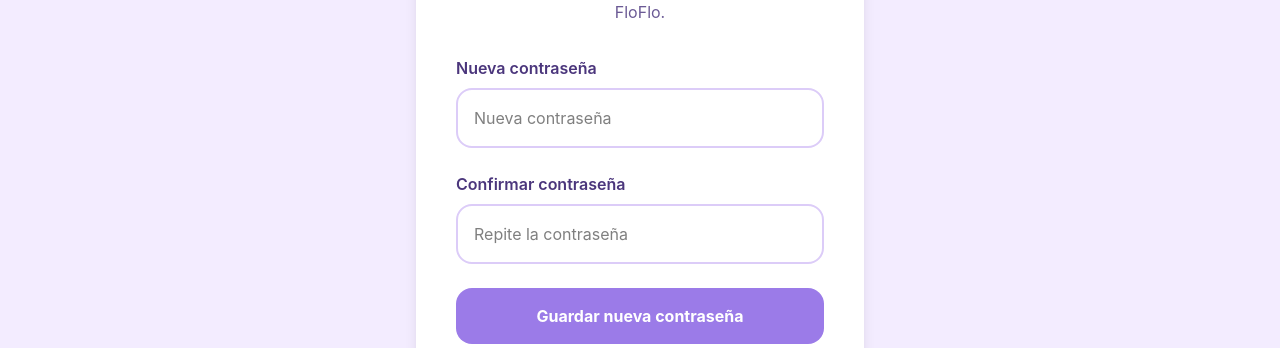
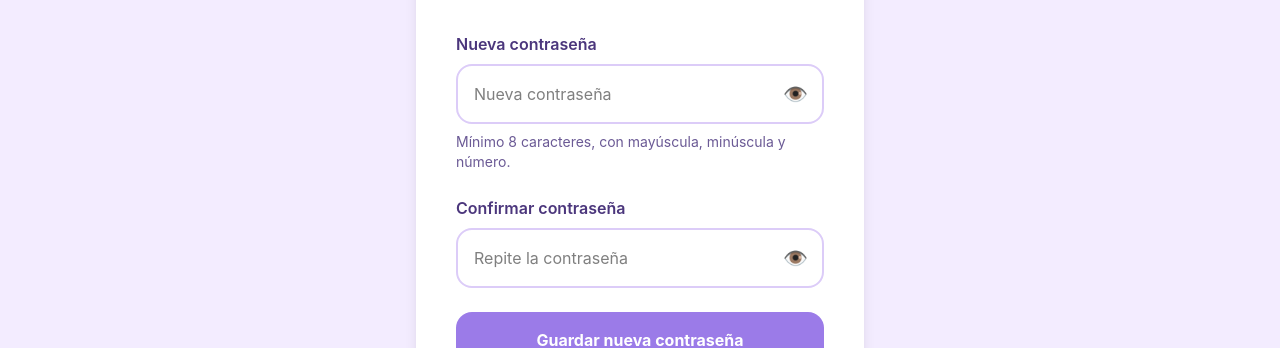
Before and after one commit to DorianAndrea/FloFloDesktop2, a React (Vite) app: page /reset-password in a window 1280 px wide. Shown: the part 395-743 px from the top of the page. Built offline with nearby package versions, Linux system fonts and the light colour scheme; no server answers.

Commit message:
actualizar los password y confirme password

```diff
--- a/src/pages/InvitacionEquipoFloFlo.jsx
+++ b/src/pages/InvitacionEquipoFloFlo.jsx
@@ -37,6 +37,8 @@ const InvitacionEquipoFloFlo = () => {
   const [lastName, setLastName] = useState("");
   const [password, setPassword] = useState("");
   const [confirmPassword, setConfirmPassword] = useState("");
+  const [showPassword, setShowPassword] = useState(false);
+  const [showConfirmPassword, setShowConfirmPassword] = useState(false);
   const [registering, setRegistering] = useState(false);
   const [errorMessage, setErrorMessage] = useState("");
 
@@ -323,13 +325,29 @@ const InvitacionEquipoFloFlo = () => {
                   Contraseña
                 </label>
 
+                <div className="relative">
                   <input
-                  type="password"
+                    type={showPassword ? "text" : "password"}
                     value={password}
                     onChange={(event) => setPassword(event.target.value)}
-                  className="w-full rounded-2xl border-2 border-[#E4D8FF] px-4 py-3 outline-none focus:border-[#9B7BE8]"
+                    className="w-full rounded-2xl border-2 border-[#E4D8FF] px-4 py-3 pr-14 outline-none focus:border-[#9B7BE8]"
                     required
                   />
+
+                  <button
+                    type="button"
+                    onClick={() => setShowPassword((current) => !current)}
+                    className="absolute right-4 top-1/2 -translate-y-1/2 text-xl"
+                    aria-label={
+                      showPassword ? "Ocultar contraseña" : "Mostrar contraseña"
+                    }
+                    title={
+                      showPassword ? "Ocultar contraseña" : "Mostrar contraseña"
+                    }
+                  >
+                    {showPassword ? "🙈" : "👁️"}
+                  </button>
+                </div>
 
                 <p className="mt-1 text-xs text-gray-400">
                   Mínimo 8 caracteres, con mayúscula, minúscula y número.
@@ -341,13 +359,35 @@ const InvitacionEquipoFloFlo = () => {
                   Confirmar contraseña
                 </label>
 
+                <div className="relative">
                   <input
-                  type="password"
+                    type={showConfirmPassword ? "text" : "password"}
                     value={confirmPassword}
                     onChange={(event) => setConfirmPassword(event.target.value)}
-                  className="w-full rounded-2xl border-2 border-[#E4D8FF] px-4 py-3 outline-none focus:border-[#9B7BE8]"
+                    className="w-full rounded-2xl border-2 border-[#E4D8FF] px-4 py-3 pr-14 outline-none focus:border-[#9B7BE8]"
                     required
                   />
+
+                  <button
+                    type="button"
+                    onClick={() =>
+                      setShowConfirmPassword((current) => !current)
+                    }
+                    className="absolute right-4 top-1/2 -translate-y-1/2 text-xl"
+                    aria-label={
+                      showConfirmPassword
+                        ? "Ocultar confirmación de contraseña"
+                        : "Mostrar confirmación de contraseña"
+                    }
+                    title={
+                      showConfirmPassword
+                        ? "Ocultar contraseña"
+                        : "Mostrar contraseña"
+                    }
+                  >
+                    {showConfirmPassword ? "🙈" : "👁️"}
+                  </button>
+                </div>
               </div>
 
               <button
--- a/src/pages/ResetPassword.jsx
+++ b/src/pages/ResetPassword.jsx
@@ -14,6 +14,10 @@ const ResetPassword = () => {
 
   const [newPassword, setNewPassword] = useState("");
   const [confirmPassword, setConfirmPassword] = useState("");
+
+  const [showNewPassword, setShowNewPassword] = useState(false);
+  const [showConfirmPassword, setShowConfirmPassword] = useState(false);
+
   const [loading, setLoading] = useState(false);
 
   const handleResetPassword = async (e) => {
@@ -41,13 +45,16 @@ const ResetPassword = () => {
       return;
     }
 
-    if (newPassword.length < 6) {
+    const passwordRegex = /^(?=.*[a-z])(?=.*[A-Z])(?=.*\d).{8,}$/;
+
+    if (!passwordRegex.test(newPassword)) {
       showFeedback({
         type: "warning",
         icon: "⚠️",
-        label: "Contraseña muy corta",
-        title: "Usa al menos 6 caracteres",
-        message: "La nueva contraseña debe tener al menos 6 caracteres.",
+        label: "Contraseña débil",
+        title: "Revisa tu nueva contraseña",
+        message:
+          "La contraseña debe tener al menos 8 caracteres e incluir mayúscula, minúscula y número.",
       });
       return;
     }
@@ -98,11 +105,7 @@ const ResetPassword = () => {
     <div className="min-h-screen bg-[#F3ECFF] flex justify-center items-center px-6">
       <div className="bg-white rounded-[2rem] shadow-lg p-10 w-full max-w-md">
         <div className="flex justify-center mb-6">
-          <img
-            src={felix}
-            alt="Felix"
-            className="w-32 h-32 object-contain"
-          />
+          <img src={felix} alt="Felix" className="w-32 h-32 object-contain" />
         </div>
 
         <h1 className="text-3xl font-bold text-[#4B367C] text-center mb-2">
@@ -119,13 +122,32 @@ const ResetPassword = () => {
               Nueva contraseña
             </label>
 
+            <div className="relative">
               <input
-              type="password"
+                type={showNewPassword ? "text" : "password"}
                 value={newPassword}
                 onChange={(e) => setNewPassword(e.target.value)}
                 placeholder="Nueva contraseña"
-              className="w-full p-4 rounded-2xl border-2 border-[#DCCCF8] focus:outline-none focus:border-[#9B7BE8]"
+                className="w-full p-4 pr-14 rounded-2xl border-2 border-[#DCCCF8] focus:outline-none focus:border-[#9B7BE8]"
               />
+
+              <button
+                type="button"
+                onClick={() => setShowNewPassword((current) => !current)}
+                className="absolute right-4 top-1/2 -translate-y-1/2 text-xl"
+                aria-label={
+                  showNewPassword ? "Ocultar contraseña" : "Mostrar contraseña"
+                }
+                title={
+                  showNewPassword ? "Ocultar contraseña" : "Mostrar contraseña"
+                }
+              >
+                {showNewPassword ? "🙈" : "👁️"}
+              </button>
+            </div>
+            <p className="mt-2 text-sm text-[#6B5A95]">
+              Mínimo 8 caracteres, con mayúscula, minúscula y número.
+            </p>
           </div>
 
           <div>
@@ -133,13 +155,33 @@ const ResetPassword = () => {
               Confirmar contraseña
             </label>
 
+            <div className="relative">
               <input
-              type="password"
+                type={showConfirmPassword ? "text" : "password"}
                 value={confirmPassword}
                 onChange={(e) => setConfirmPassword(e.target.value)}
                 placeholder="Repite la contraseña"
-              className="w-full p-4 rounded-2xl border-2 border-[#DCCCF8] focus:outline-none focus:border-[#9B7BE8]"
+                className="w-full p-4 pr-14 rounded-2xl border-2 border-[#DCCCF8] focus:outline-none focus:border-[#9B7BE8]"
               />
+
+              <button
+                type="button"
+                onClick={() => setShowConfirmPassword((current) => !current)}
+                className="absolute right-4 top-1/2 -translate-y-1/2 text-xl"
+                aria-label={
+                  showConfirmPassword
+                    ? "Ocultar contraseña"
+                    : "Mostrar contraseña"
+                }
+                title={
+                  showConfirmPassword
+                    ? "Ocultar contraseña"
+                    : "Mostrar contraseña"
+                }
+              >
+                {showConfirmPassword ? "🙈" : "👁️"}
+              </button>
+            </div>
           </div>
 
           <button
--- a/src/pages/User.jsx
+++ b/src/pages/User.jsx
@@ -22,6 +22,8 @@ const User = () => {
   const [preview, setPreview] = useState(null);
   const [password, setPassword] = useState("");
   const [confirmPassword, setConfirmPassword] = useState("");
+  const [showPassword, setShowPassword] = useState(false);
+  const [showConfirmPassword, setShowConfirmPassword] = useState(false);
 
   const navigate = useNavigate();
   const { setUser } = useFloFlo();
@@ -300,25 +302,61 @@ const User = () => {
               className="w-full py-3 text-gray-500"
             />
 
+            <div className="relative">
               <input
-              type="password"
+                type={showPassword ? "text" : "password"}
                 value={password}
                 onChange={(e) => setPassword(e.target.value)}
                 placeholder="Contraseña"
-              className="w-full py-3 text-gray-900 placeholder-gray-400 bg-transparent border-b border-gray-300 focus:outline-none focus:border-cyan-700"
+                className="w-full py-3 pr-12 text-gray-900 placeholder-gray-400 bg-transparent border-b border-gray-300 focus:outline-none focus:border-cyan-700"
               />
+
+              <button
+                type="button"
+                onClick={() => setShowPassword((current) => !current)}
+                className="absolute right-2 top-1/2 -translate-y-1/2 text-xl"
+                aria-label={
+                  showPassword ? "Ocultar contraseña" : "Mostrar contraseña"
+                }
+                title={
+                  showPassword ? "Ocultar contraseña" : "Mostrar contraseña"
+                }
+              >
+                {showPassword ? "🙈" : "👁️"}
+              </button>
+            </div>
 
             <p className="text-sm text-gray-500">
               Mínimo 8 caracteres, con mayúscula, minúscula y número.
             </p>
 
+            <div className="relative">
               <input
-              type="password"
+                type={showConfirmPassword ? "text" : "password"}
                 value={confirmPassword}
                 onChange={(e) => setConfirmPassword(e.target.value)}
                 placeholder="Confirmar Contraseña"
-              className="w-full py-3 text-gray-900 placeholder-gray-400 bg-transparent border-b border-gray-300 focus:outline-none focus:border-cyan-700"
+                className="w-full py-3 pr-12 text-gray-900 placeholder-gray-400 bg-transparent border-b border-gray-300 focus:outline-none focus:border-cyan-700"
               />
+
+              <button
+                type="button"
+                onClick={() => setShowConfirmPassword((current) => !current)}
+                className="absolute right-2 top-1/2 -translate-y-1/2 text-xl"
+                aria-label={
+                  showConfirmPassword
+                    ? "Ocultar confirmación de contraseña"
+                    : "Mostrar confirmación de contraseña"
+                }
+                title={
+                  showConfirmPassword
+                    ? "Ocultar contraseña"
+                    : "Mostrar contraseña"
+                }
+              >
+                {showConfirmPassword ? "🙈" : "👁️"}
+              </button>
+            </div>
 
             <button
               type="submit"
```
Also changed, not shown: src/pages/Login.jsx (+24 -7 lines). Lines whose indentation alone changed are shown as unchanged.
